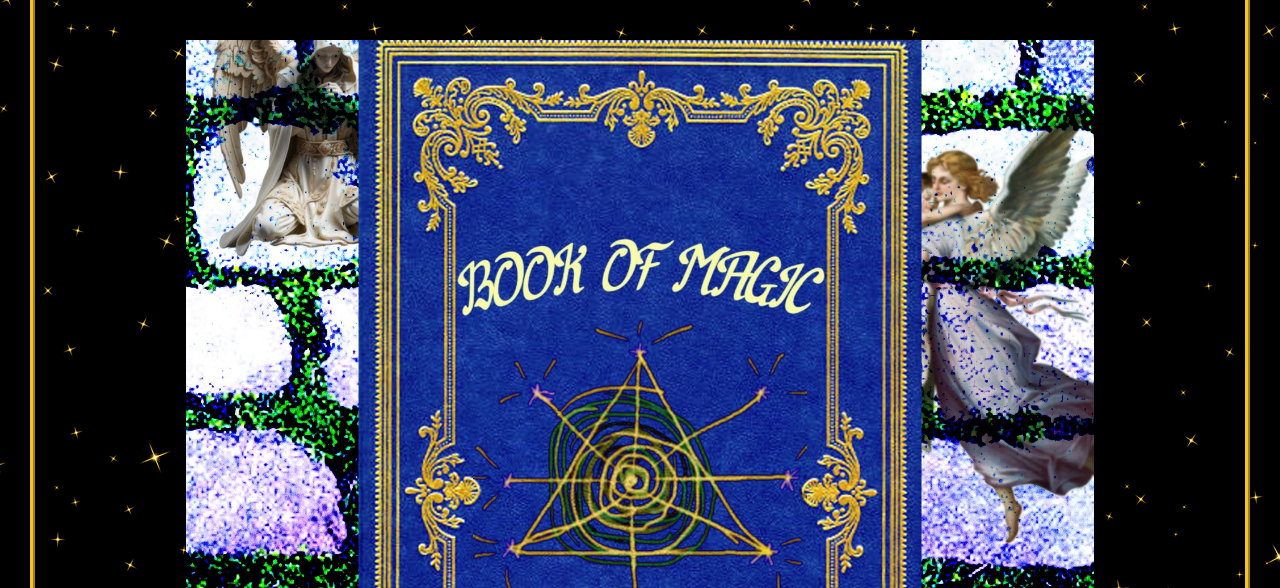
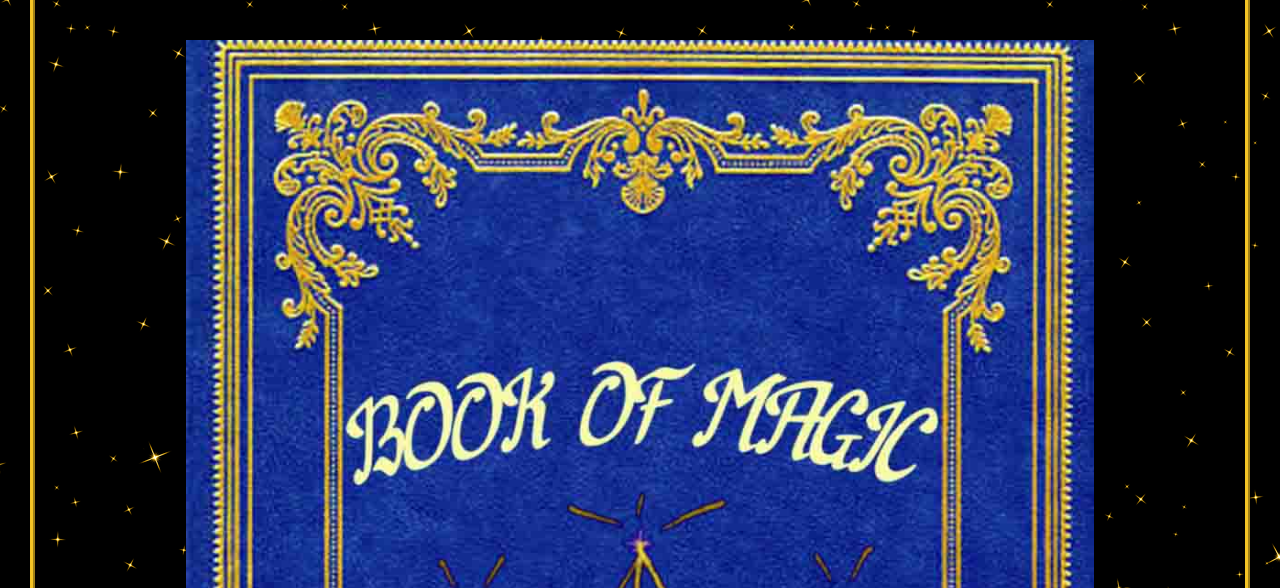
Before and after one commit to Merktality/BookofMagic, a plain HTML site: page index.html in a window 1280 px wide. Shown: the part 212-800 px from the top of the page. Drawn offline with Linux system fonts and the light colour scheme.

```diff
--- a/index.html
+++ b/index.html
@@ -16,7 +16,7 @@
 </head>
 <body style="background-image:url('images/sparkle.gif');background-color:black;border:5px ridge #f4c425;text-align:center;margin:30px;">
 	<h1 style="color:#f4c425;padding:50px;font-size:400%;font-family:cursive;">Book of Magic</h1>
-	<p><img src="images/BoMoriginal.jpg" style="width:75%;align-center;"></p>
+	<p><img src="images/BoM.jpg" style="width:75%;align-center;"></p>
 	<br>
 	<p style="color:#f4c425;font-size:200%;font-family:cursive;"> Presented by Nonchalant, E.T., and LongSleeve </p>
 	<br>
```
